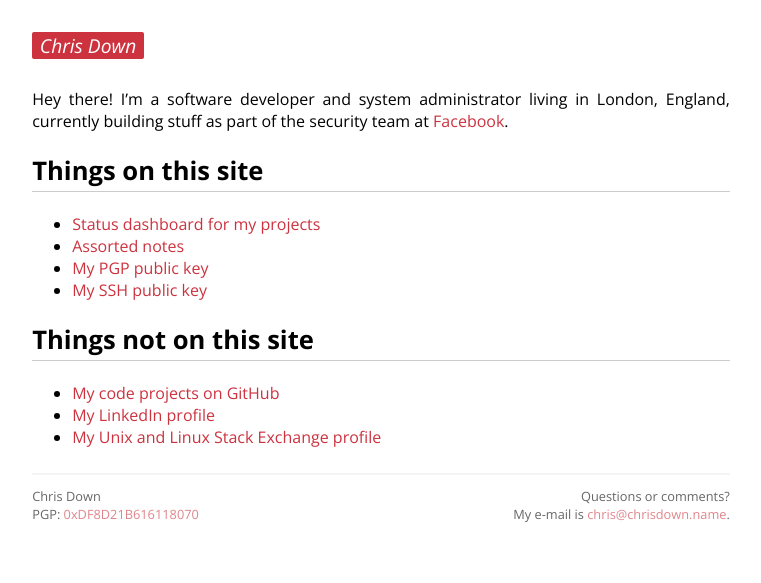
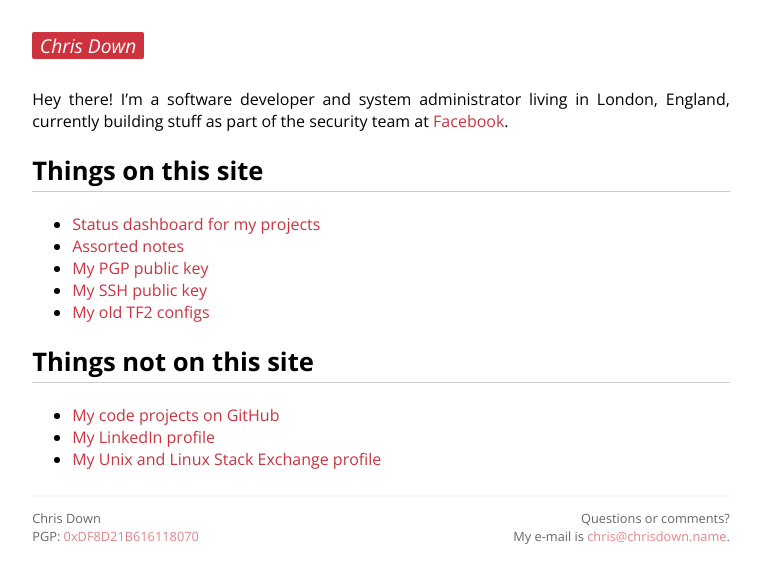
Before and after one commit to cdown/chrisdown.name, a Jekyll site: the page built from index.md, in a window 1280 px wide. Shown: the top 583 px of the page, without its empty margins (259-1020 px from the left). Built offline with Jekyll 4.4.1, drawn with Linux system fonts in a browser that asks for light colours; some web fonts are replaced.

Commit message:
Add link to old TF2 configs from index

```diff
--- a/index.md
+++ b/index.md
@@ -15,6 +15,7 @@ England, currently building stuff as part of the security team at [Facebook][].
 - [Assorted notes][]
 - [My PGP public key][]
 - [My SSH public key][]
+- [My old TF2 configs][]
 
 ## Things not on this site
 
@@ -27,6 +28,7 @@ England, currently building stuff as part of the security team at [Facebook][].
 [My LinkedIn profile]: https://www.linkedin.com/in/chrisldown
 [My PGP public key]: /pgp
 [My SSH public key]: /ssh
+[My old TF2 configs]: /tf2
 [My Unix and Linux Stack Exchange profile]: http://unix.stackexchange.com/users/10762/chris-down
 [My code projects on GitHub]: https://github.com/cdown
 [Status dashboard for my projects]: /builds
```
